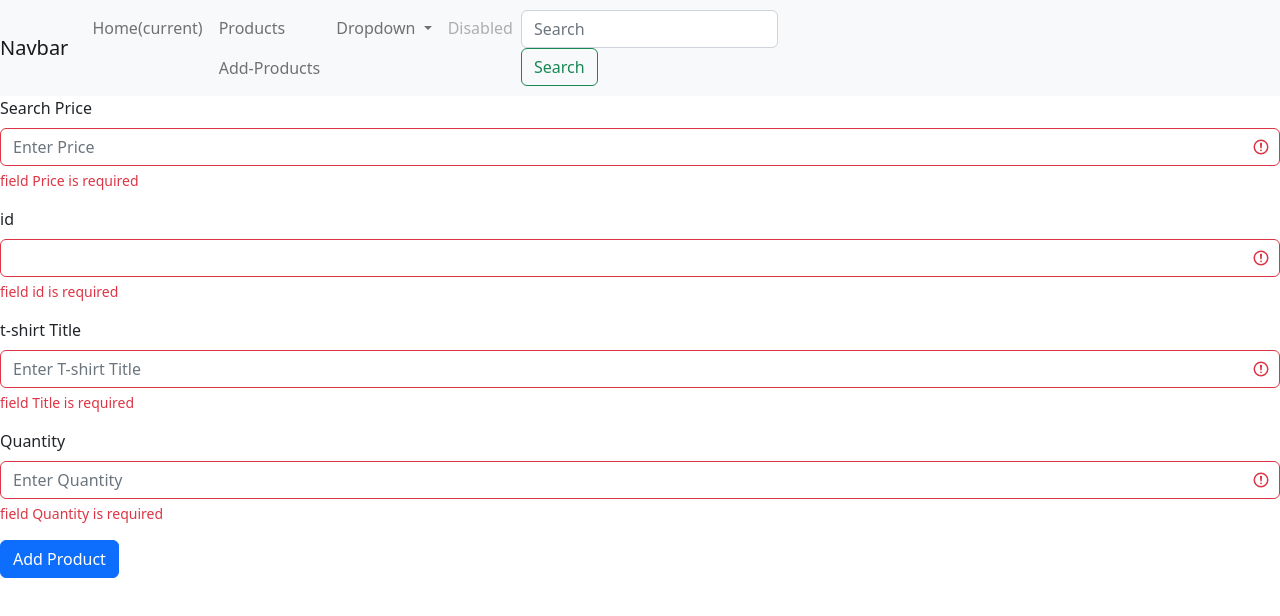
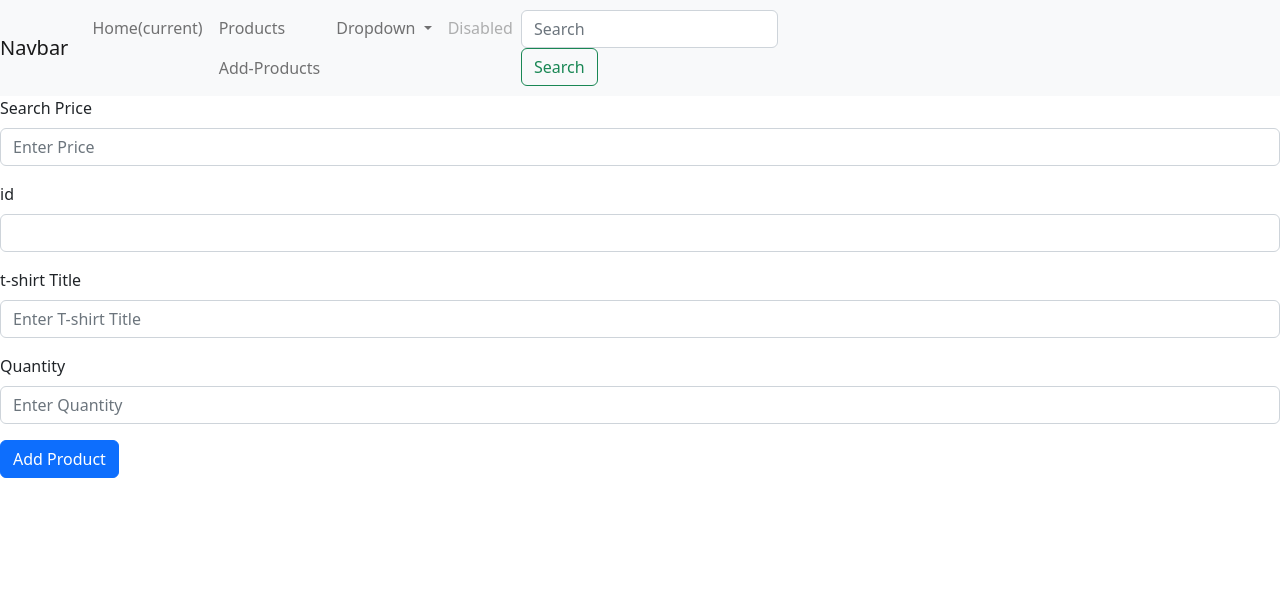
Before and after one commit to chaimadammak/AngularProject-, an Angular app: page /AddProducts in a window 1280 px wide. Shown: the top 616 px of the page. Built offline with nearby package versions, Linux system fonts and the light colour scheme.

Commit message:
Seance 4 fixed

```diff
--- a/src/app/form-product/form-product.component.html
+++ b/src/app/form-product/form-product.component.html
@@ -2,7 +2,7 @@
 <form #f="ngForm" novalidate > <!--Controller toute le formulaire -->
     <div class="mb-3">
       <label for="exampleInputEmail1" class="form-label">Search Price</label>
-      <input type="number" class="form-control is-invalid" name="idprice" placeholder="Enter Price" [(ngModel)]="product.price" required #price="ngModel">
+      <input type="number" class="form-control is-invalid" name="idprice" placeholder="Enter Price" [(ngModel)]="product.price" required #price="ngModel" [ngClass]="{'is-invalid': price.invalid && (price.dirty || price.touched), 'is-valid': price.valid}">
       <div id="validationServer03Feedback1" class="invalid-feedback" *ngIf="price.invalid">
    field Price is required
     </div>
@@ -10,7 +10,7 @@
     <div class="mb-3">
 
         <label for="exampleInputEmail1" class="form-label">id</label>
-        <input type="number" class="form-control is-invalid" id="idProduct"  name="idProduct"[(ngModel)]="product.id"  required #id="ngModel" >
+        <input type="number" class="form-control is-invalid" id="idProduct"  name="idProduct"[(ngModel)]="product.id"  required #id="ngModel" [ngClass]="{'is-invalid': id.invalid && (id.dirty || id.touched), 'is-valid': id.valid}" >
         <div id="validationServer03Feedback" class="invalid-feedback" *ngIf="id.invalid">
    field id  is required
     </div>
@@ -21,7 +21,7 @@
 
       <div class="mb-3">
         <label for="exampleInputEmail1" class="form-label">t-shirt Title</label>
-        <input type="text" class="form-control is-invalid"  name="idTitle" placeholder="Enter T-shirt Title" [(ngModel)]="product.title" required  minlength="3" #title="ngModel">
+        <input type="text" class="form-control is-invalid"  name="idTitle" placeholder="Enter T-shirt Title" [(ngModel)]="product.title" required  minlength="3" #title="ngModel"  [ngClass]="{'is-invalid': title.invalid && (title.dirty || title.touched), 'is-valid': title.valid}">
         <div id="validationServer03Feedback" class="invalid-feedback" *ngIf="title.errors?.['required']">
             field Title  is required
              </div>
@@ -32,7 +32,7 @@
       </div>
       <div class="mb-3">
         <label for="exampleInputEmail1" class="form-label">Quantity </label>
-        <input type="number" class="form-control is-invalid" name="idQuantity"placeholder="Enter Quantity" [(ngModel)]="product.quantity"  required #quantity="ngModel">
+        <input type="number" class="form-control is-invalid" name="idQuantity"placeholder="Enter Quantity" [(ngModel)]="product.quantity"  required #quantity="ngModel" [ngClass]="{'is-invalid': quantity.invalid && (quantity.dirty ||quantity.touched), 'is-valid': quantity.valid}">
         <div id="validationServer03Feedback1" class="invalid-feedback" *ngIf="quantity.errors?.['required']">
             field Quantity is required
              </div>
```
